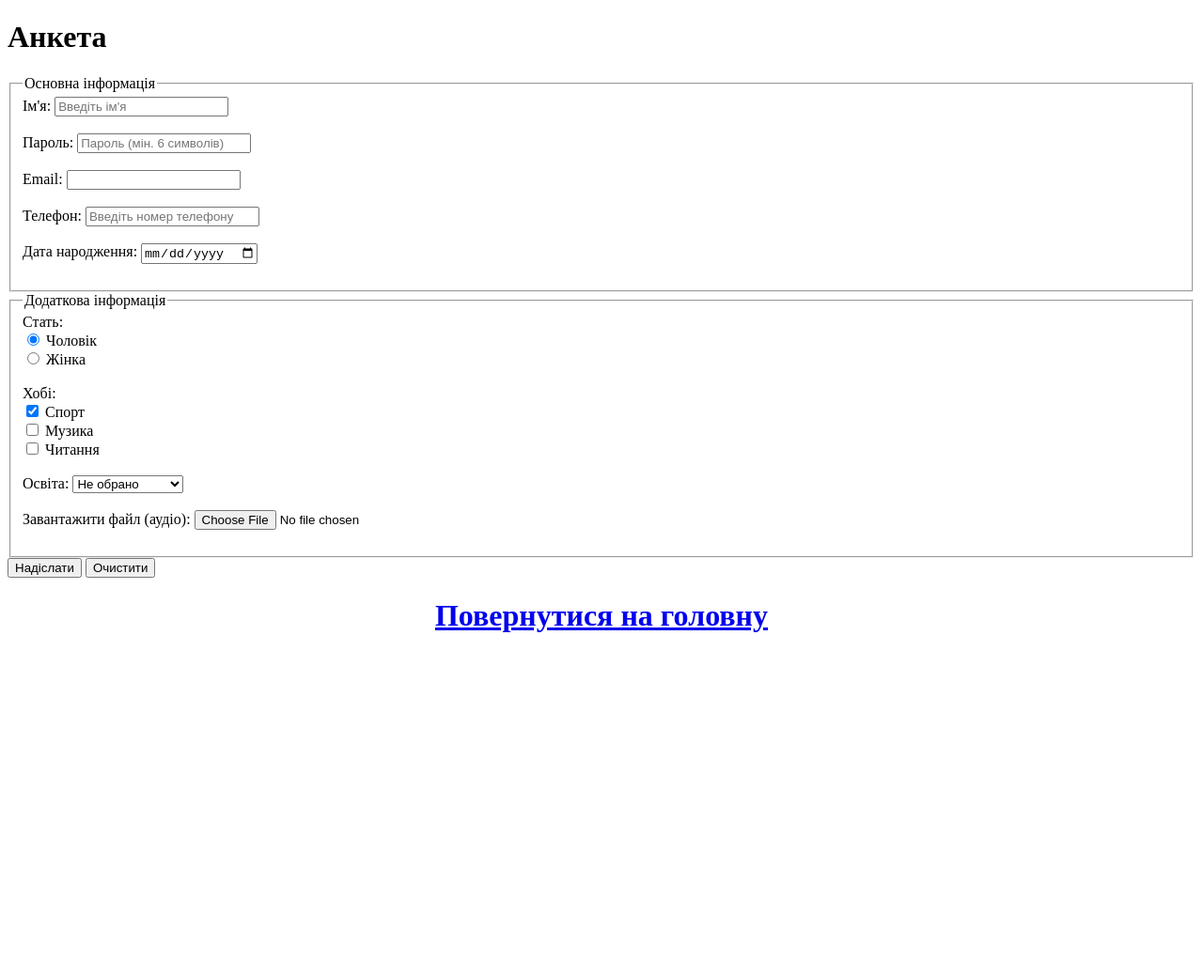
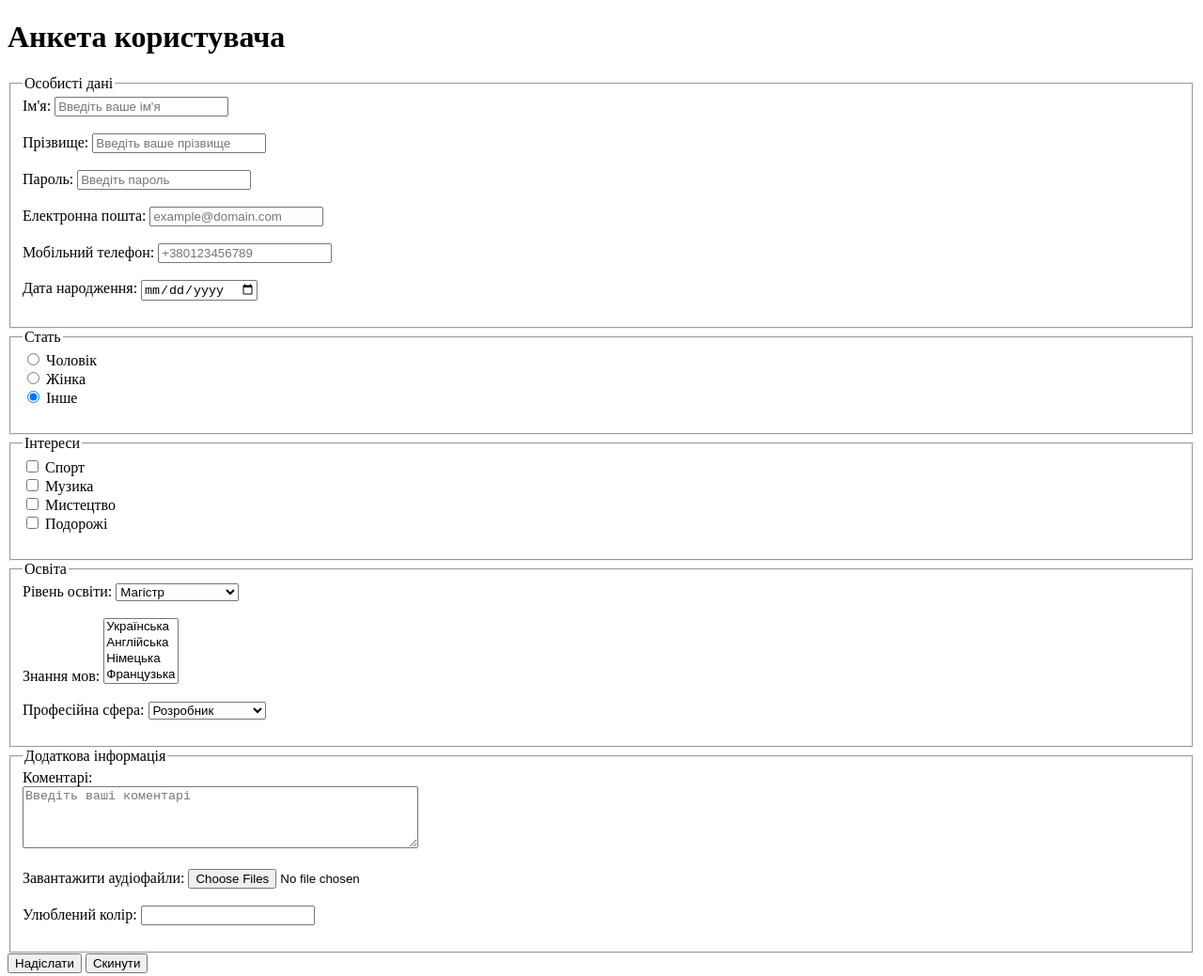
Before and after one commit to ostrrovska/web-technologies, a plain HTML site: page lab3/project_parts/questionnaire.html in a window 1280 px wide. Shown: the whole page at 94% size. Before the commit the page ends 800 px from the top, so only its background shows below. Drawn offline with Linux system fonts and the light colour scheme.

Commit message:
Include all requirements to questionnare

```diff
--- a/lab3/project_parts/questionnaire.html
+++ b/lab3/project_parts/questionnaire.html
@@ -1,69 +1,132 @@
+
 <!DOCTYPE html>
 <html lang="uk">
 <head>
     <meta charset="UTF-8">
-    <meta name="viewport" content="width=device-width, initial-scale=1.0">
     <title>Анкета</title>
 </head>
 <body>
 
-    <h1>Анкета</h1>
+<h1>Анкета користувача</h1>
 
-    <form action="submit.php" method="post" enctype="multipart/form-data">
+<form action="questionnaire.html" method="post" enctype="multipart/form-data">
 
     <fieldset>
-            <legend>Основна інформація</legend>
+        <legend>Особисті дані</legend>
 
         <label for="name">Ім'я:</label>
-            <input type="text" id="name" name="name" placeholder="Введіть ім'я" required><br><br>
+        <input type="text" id="name" name="name" placeholder="Введіть ваше ім'я" required tabindex="1"><br><br>
+
+        <label for="surname">Прізвище:</label>
+        <input type="text" id="surname" name="surname" placeholder="Введіть ваше прізвище" required tabindex="2"><br><br>
 
         <label for="password">Пароль:</label>
-            <input type="password" id="password" name="password" pattern="(?=.*\d)(?=.*[a-z])(?=.*[A-Z]).{6,}" placeholder="Пароль (мін. 6 символів)" required><br><br>
+        <input type="password" id="password" name="password" placeholder="Введіть пароль" required
+               pattern="(?=.*[a-z])(?=.*[A-Z])(?=.*\d)[A-Za-z\d]{6,}"
+               title="Пароль повинен містити щонайменше одну велику літеру, одну малу літеру, одну цифру та бути не менше 6 символів" tabindex="3"><br><br>
 
-            <label for="email">Email:</label>
-            <input type="email" id="email" name="email" autocomplete="off" required><br><br>
+        <label for="email">Електронна пошта:</label>
+        <input type="email" id="email" name="email" placeholder="example@domain.com"
+               required autocomplete="off" pattern="[a-z0-9._%+-]+@[a-z0-9.-]+\.[a-z]{2,}$"
+               title="Введіть коректну електронну адресу" tabindex="4"><br><br>
 
-            <label for="phone">Телефон:</label>
-            <input type="tel" id="phone" name="phone" pattern="[0-9]{10}" placeholder="Введіть номер телефону" required><br><br>
+        <label for="phone">Мобільний телефон:</label>
+        <input type="tel" id="phone" name="phone" placeholder="+380123456789"
+               pattern="\+?\d{10,13}" title="Введіть коректний номер телефону" tabindex="5"><br><br>
 
         <label for="birthdate">Дата народження:</label>
-            <input type="date" id="birthdate" name="birthdate" required><br><br>
+        <input type="date" id="birthdate" name="birthdate" required tabindex="6"><br><br>
+    </fieldset>
+
+    <fieldset>
+        <legend>Стать</legend>
+
+        <label><input type="radio" name="gender" value="male" tabindex="7"> Чоловік</label><br>
+        <label><input type="radio" name="gender" value="female" tabindex="8"> Жінка</label><br>
+        <label><input type="radio" name="gender" value="other" tabindex="9" checked> Інше</label><br><br>
+    </fieldset>
+
+    <fieldset>
+        <legend>Інтереси</legend>
+
+        <label><input type="checkbox" name="hobby" value="sport" tabindex="10"> Спорт</label><br>
+        <label><input type="checkbox" name="hobby" value="music" tabindex="11"> Музика</label><br>
+        <label><input type="checkbox" name="hobby" value="art" tabindex="12"> Мистецтво</label><br>
+        <label><input type="checkbox" name="hobby" value="travel" tabindex="13"> Подорожі</label><br><br>
+    </fieldset>
+
+    <fieldset>
+        <legend>Освіта</legend>
+
+        <label for="education">Рівень освіти:</label>
+        <select id="education" name="education" tabindex="14">
+            <option value="highschool">Середня освіта</option>
+            <option value="bachelor">Бакалавр</option>
+            <option value="master" selected>Магістр</option>
+            <option value="phd">Доктор філософії</option>
+            <option value="other">Інше</option>
+        </select><br><br>
+
+        <label for="languages">Знання мов:</label>
+        <select id="languages" name="languages" tabindex="15" multiple>
+            <option value="ukrainian">Українська</option>
+            <option value="english">Англійська</option>
+            <option value="german">Німецька</option>
+            <option value="french">Французька</option>
+            <option value="spanish">Іспанська</option>
+            <option value="other">Інше</option>
+        </select><br><br>
+
+        <label for="profgroup">Професійна сфера:</label>
+        <select id="profgroup" name="profgroup" tabindex="16">
+            <optgroup label="IT">
+                <option value="developer">Розробник</option>
+                <option value="tester">Тестувальник</option>
+                <option value="admin">Адміністратор</option>
+
+</optgroup>
+            <optgroup label="Медицина">
+                <option value="doctor">Лікар</option>
+                <option value="nurse">Медсестра</option>
+                <option value="pharmacist">Фармацевт</option>
+            </optgroup>
+            <optgroup label="Освіта">
+                <option value="teacher">Вчитель</option>
+                <option value="professor">Професор</option>
+                <option value="tutor">Репетитор</option>
+            </optgroup>
+            <optgroup label="Бізнес">
+                <option value="manager">Менеджер</option>
+                <option value="analyst">Аналітик</option>
+                <option value="marketer">Маркетолог</option>
+            </optgroup>
+        </select><br><br>
     </fieldset>
 
     <fieldset>
         <legend>Додаткова інформація</legend>
 
-            <label>Стать:</label><br>
-            <input type="radio" id="male" name="gender" value="male" checked>
-            <label for="male">Чоловік</label><br>
-            <input type="radio" id="female" name="gender" value="female">
-            <label for="female">Жінка</label><br><br>
+        <label for="comments">Коментарі:</label><br>
+        <textarea id="comments" name="comments" rows="4" cols="50" placeholder="Введіть ваші коментарі" tabindex="17"></textarea><br><br>
 
-            <label>Хобі:</label><br>
-            <input type="checkbox" id="sports" name="hobby" value="sports" checked>
-            <label for="sports">Спорт</label><br>
-            <input type="checkbox" id="music" name="hobby" value="music">
-            <label for="music">Музика</label><br>
-            <input type="checkbox" id="reading" name="hobby" value="reading">
-            <label for="reading">Читання</label><br><br>
+        <label for="audio">Завантажити аудіофайли:</label>
+        <input type="file" id="audio" name="audio" accept="audio/*" multiple tabindex="18"><br><br>
 
-            <label for="education">Освіта:</label>
-            <select id="education" name="education">
-                <option value="none" selected>Не обрано</option>
-                <option value="highschool">Середня освіта</option>
-                <option value="bachelor">Бакалавр</option>
-                <option value="master">Магістр</option>
-            </select><br><br>
-
-            <label for="file">Завантажити файл (аудіо):</label>
-            <input type="file" id="file" name="file" accept="audio/*"><br><br>
+        <label for="favorite-color">Улюблений колір:</label>
+        <input list="colors" id="favorite-color" name="favorite-color" tabindex="19">
+        <datalist id="colors">
+            <option value="Червоний">
+            <option value="Синій">
+            <option value="Зелений">
+            <option value="Жовтий">
+            <option value="Чорний">
+        </datalist><br><br>
     </fieldset>
 
-        <input type="submit" value="Надіслати">
-        <input type="reset" value="Очистити">
-        <br>
+    <button type="submit" tabindex="20">Надіслати</button>
+    <button type="reset" tabindex="21">Скинути</button>
 
 </form>
-<h1 align = 'center'><a href="../index.html" target="_blank">Повернутися на головну</a></h1>
+
 </body>
 </html>
```
Lines whose indentation alone changed are shown as unchanged.
